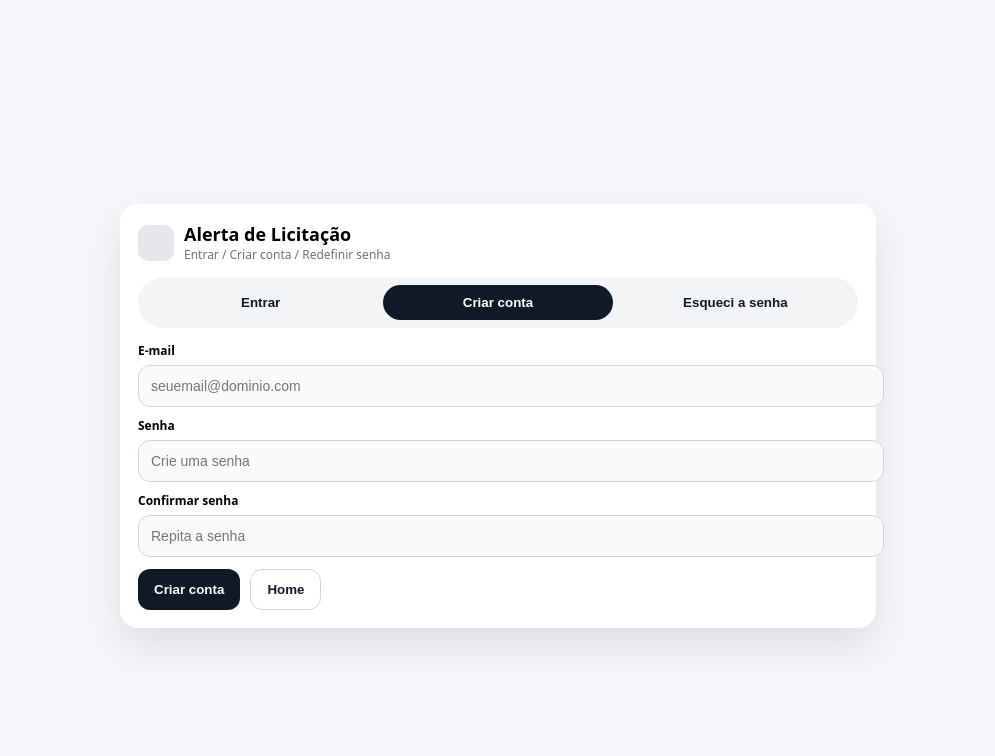
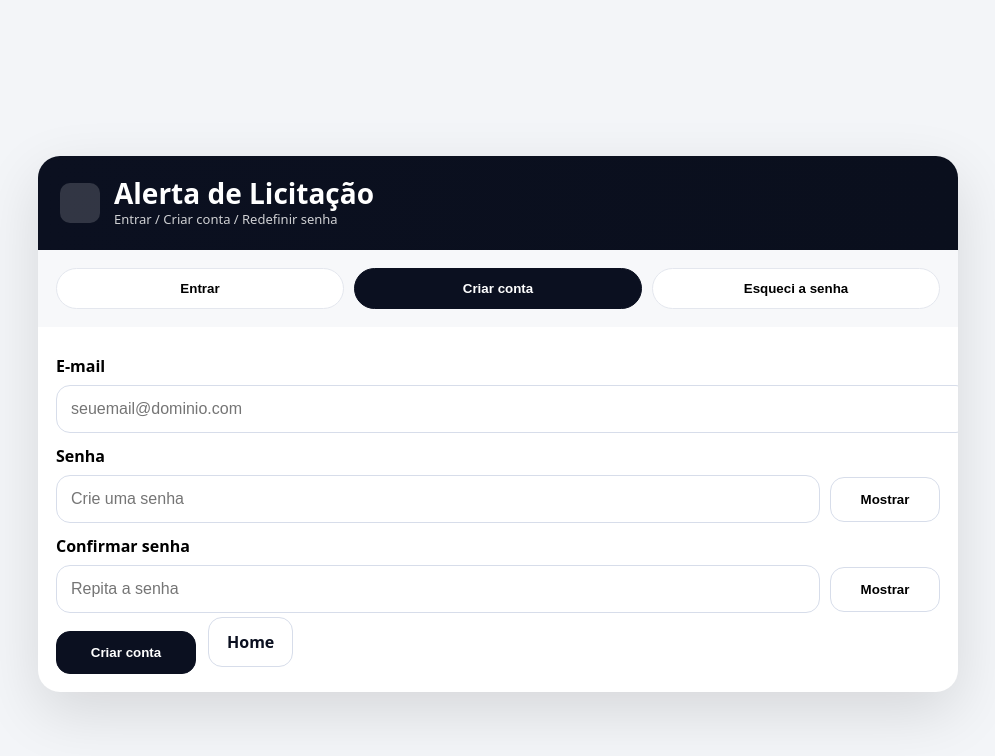
Before and after one commit to cleonenas123-dev/alerta-licitacao-v2, a Next.js app: page /login in a window 1280 px wide. Both pictures are taken after a click on the button "Criar conta". Shown: the top 756 px of the page, without its empty margins (142-1137 px from the left). Built offline with nearby package versions, Linux system fonts and the light colour scheme; no server answers.

Commit message:
Update page.js

```diff
--- a/app/login/page.js
+++ b/app/login/page.js
@@ -1,253 +1,398 @@
 "use client";
 
 import { useEffect, useMemo, useState } from "react";
-import { useRouter } from "next/navigation";
 import { supabase } from "../../lib/supabaseClient";
 
+function traduzErroAuth(msg) {
+  if (!msg) return "Ocorreu um erro. Tente novamente.";
+
+  const m = String(msg);
+
+  const mapa = new Map([
+    ["Invalid login credentials", "E-mail ou senha inválidos."],
+    ["Email not confirmed", "Seu e-mail ainda não foi confirmado. Verifique sua caixa de entrada."],
+    ["User already registered", "Este e-mail já está cadastrado. Faça login ou redefina a senha."],
+    ["Password should be at least 6 characters", "A senha deve ter pelo menos 6 caracteres."],
+    ["Signup requires a valid password", "Informe uma senha válida."],
+    ["Unable to validate email address: invalid format", "Formato de e-mail inválido."],
+    ["Email rate limit exceeded", "Muitas tentativas. Aguarde um pouco e tente novamente."],
+    ["For security purposes, you can only request this once every 60 seconds", "Aguarde 60 segundos para reenviar."],
+  ]);
+
+  // match exato
+  if (mapa.has(m)) return mapa.get(m);
+
+  // match por trecho
+  if (m.toLowerCase().includes("password")) return "Senha inválida. Verifique e tente novamente.";
+  if (m.toLowerCase().includes("email")) return "Verifique o e-mail informado e tente novamente.";
+
+  return "Ocorreu um erro. Tente novamente.";
+}
+
 export default function LoginPage() {
-  const router = useRouter();
+  const [tab, setTab] = useState("entrar"); // entrar | criar | esqueci
 
-  // tabs: entrar | criar | esqueci
-  const [tab, setTab] = useState("entrar");
-
+  // campos comuns
   const [email, setEmail] = useState("");
   const [senha, setSenha] = useState("");
-  const [senha2, setSenha2] = useState("");
+  const [mostrarSenha, setMostrarSenha] = useState(false);
 
+  // criar conta
+  const [confirmarSenha, setConfirmarSenha] = useState("");
+  const [mostrarSenha2, setMostrarSenha2] = useState(false);
+
+  // mensagens
+  const [loading, setLoading] = useState(false);
   const [msg, setMsg] = useState("");
   const [isErro, setIsErro] = useState(false);
-  const [loading, setLoading] = useState(false);
 
-  // Reenvio com contador (60s) no "Esqueci a senha"
+  // cooldown reenviar (serve para “esqueci” e pode servir para “criar” se quiser)
   const [cooldown, setCooldown] = useState(0);
+
   const podeReenviar = useMemo(() => cooldown <= 0, [cooldown]);
 
   useEffect(() => {
     if (cooldown <= 0) return;
-    const t = setInterval(() => setCooldown((c) => c - 1), 1000);
+    const t = setInterval(() => setCooldown((c) => (c > 0 ? c - 1 : 0)), 1000);
     return () => clearInterval(t);
   }, [cooldown]);
 
-  function limparMensagens() {
+  // limpa mensagens ao trocar aba
+  useEffect(() => {
     setMsg("");
     setIsErro(false);
-  }
+  }, [tab]);
 
-  async function handleEntrar(e) {
+  async function entrar(e) {
     e.preventDefault();
-    limparMensagens();
     setLoading(true);
+    setMsg("");
+    setIsErro(false);
+
     try {
       const { error } = await supabase.auth.signInWithPassword({
-        email,
+        email: email.trim(),
         password: senha,
       });
-      if (error) throw error;
 
-      router.push("/alertas");
+      if (error) {
+        setIsErro(true);
+        setMsg(traduzErroAuth(error.message));
+        return;
+      }
+
+      // sucesso
+      window.location.href = "/alertas";
     } catch (err) {
       setIsErro(true);
-      setMsg(err?.message || "Não foi possível entrar.");
+      setMsg("Falha ao entrar. Tente novamente.");
     } finally {
       setLoading(false);
     }
   }
 
-  async function handleCriarConta(e) {
+  async function criarConta(e) {
     e.preventDefault();
-    limparMensagens();
+    setLoading(true);
+    setMsg("");
+    setIsErro(false);
 
+    if (!email.trim()) {
+      setIsErro(true);
+      setMsg("Informe seu e-mail.");
+      setLoading(false);
+      return;
+    }
     if (senha.length < 6) {
       setIsErro(true);
-      setMsg("A senha precisa ter pelo menos 6 caracteres.");
+      setMsg("A senha deve ter pelo menos 6 caracteres.");
+      setLoading(false);
       return;
     }
-    if (senha !== senha2) {
+    if (senha !== confirmarSenha) {
       setIsErro(true);
       setMsg("As senhas não conferem.");
+      setLoading(false);
       return;
     }
 
-    setLoading(true);
     try {
-      const origin = window.location.origin;
-
       const { error } = await supabase.auth.signUp({
-        email,
+        email: email.trim(),
         password: senha,
         options: {
-          // se você usa confirmação de e-mail, ajuste pra sua rota
-          emailRedirectTo: `${origin}/confirm`,
+          // após confirmar e-mail (se você usar), direciona pro login
+          emailRedirectTo: `${window.location.origin}/login`,
         },
       });
 
-      if (error) throw error;
+      if (error) {
+        setIsErro(true);
+        setMsg(traduzErroAuth(error.message));
+        return;
+      }
 
       setIsErro(false);
-      setMsg("Conta criada! Se a confirmação por e-mail estiver ativada, verifique sua caixa de entrada.");
-      setTab("entrar");
+      setMsg("Conta criada! Se necessário, verifique seu e-mail para confirmar o cadastro.");
       setSenha("");
-      setSenha2("");
+      setConfirmarSenha("");
+      setMostrarSenha(false);
+      setMostrarSenha2(false);
     } catch (err) {
       setIsErro(true);
-      setMsg(err?.message || "Não foi possível criar a conta.");
+      setMsg("Não foi possível criar a conta. Tente novamente.");
     } finally {
       setLoading(false);
     }
   }
 
-  async function enviarLinkReset(e) {
+  async function enviarReset(e) {
     e.preventDefault();
-    limparMensagens();
+    setLoading(true);
+    setMsg("");
+    setIsErro(false);
 
-    if (!email) {
-      setIsErro(true);
-      setMsg("Digite seu e-mail.");
-      return;
-    }
+    try {
+      const emailLimpo = email.trim();
+      if (!emailLimpo) {
+        setIsErro(true);
+        setMsg("Informe seu e-mail para receber o link.");
+        return;
+      }
 
-    setLoading(true);
-    try {
-      const origin = window.location.origin;
-
-      const { error } = await supabase.auth.resetPasswordForEmail(email, {
-        redirectTo: `${origin}/reset-senha`,
+      const { error } = await supabase.auth.resetPasswordForEmail(emailLimpo, {
+        redirectTo: `${window.location.origin}/reset-senha`,
       });
 
-      if (error) throw error;
+      if (error) {
+        setIsErro(true);
+        setMsg(traduzErroAuth(error.message));
+        return;
+      }
 
+      // Mensagem “confiante”, sem “se existir”
       setIsErro(false);
-      // Texto mais “confiável” sem parecer estranho:
-      setMsg("Se este e-mail estiver correto, você receberá o link em instantes. Verifique o SPAM.");
-
-      // inicia contador 60s para reenvio
+      setMsg("Pronto! Enviamos um link para redefinir sua senha. Verifique sua caixa de entrada e o SPAM.");
       setCooldown(60);
     } catch (err) {
       setIsErro(true);
-      setMsg(err?.message || "Não foi possível enviar o link.");
+      setMsg("Não foi possível enviar o e-mail agora. Tente novamente.");
     } finally {
       setLoading(false);
     }
   }
 
-  async function reenviarEmail() {
-    limparMensagens();
+  async function reenviarReset() {
+    if (!podeReenviar) return;
+    setLoading(true);
+    setMsg("");
+    setIsErro(false);
 
-    if (!podeReenviar) return;
+    try {
+      const emailLimpo = email.trim();
+      if (!emailLimpo) {
+        setIsErro(true);
+        setMsg("Informe seu e-mail para reenviar o link.");
+        return;
+      }
 
-    setLoading(true);
-    try {
-      const origin = window.location.origin;
-
-      const { error } = await supabase.auth.resetPasswordForEmail(email, {
-        redirectTo: `${origin}/reset-senha`,
+      const { error } = await supabase.auth.resetPasswordForEmail(emailLimpo, {
+        redirectTo: `${window.location.origin}/reset-senha`,
       });
 
-      if (error) throw error;
+      if (error) {
+        setIsErro(true);
+        setMsg(traduzErroAuth(error.message));
+        return;
+      }
 
       setIsErro(false);
-      setMsg("Link reenviado. Verifique sua caixa de entrada (e SPAM).");
+      setMsg("Link reenviado! Verifique seu e-mail.");
       setCooldown(60);
     } catch (err) {
       setIsErro(true);
-      setMsg(err?.message || "Não foi possível reenviar o link.");
+      setMsg("Não foi possível reenviar agora. Tente novamente.");
     } finally {
       setLoading(false);
     }
   }
 
   return (
-    <div style={{ minHeight: "100vh", display: "grid", placeItems: "center", background: "#f6f7fb", padding: 16 }}>
-      <div style={{ width: "min(720px, 100%)", background: "#fff", borderRadius: 18, padding: 18, boxShadow: "0 18px 40px rgba(0,0,0,.10)" }}>
-        <div style={{ display: "flex", alignItems: "center", gap: 10, marginBottom: 14 }}>
-          <div style={{ width: 36, height: 36, borderRadius: 10, background: "#e5e7eb" }} />
-          <div>
-            <div style={{ fontWeight: 900, fontSize: 18 }}>Alerta de Licitação</div>
-            <div style={{ fontSize: 12, color: "#6b7280" }}>Entrar / Criar conta / Redefinir senha</div>
+    <div style={styles.page}>
+      <div style={styles.card}>
+        <div style={styles.header}>
+          <div style={styles.brandRow}>
+            <div style={styles.logo} />
+            <div>
+              <div style={styles.title}>Alerta de Licitação</div>
+              <div style={styles.subtitle}>Entrar / Criar conta / Redefinir senha</div>
+            </div>
           </div>
         </div>
 
-        <div style={{ background: "#f3f4f6", padding: 8, borderRadius: 999, display: "flex", gap: 8, marginBottom: 14 }}>
-          <button onClick={() => (setTab("entrar"), limparMensagens())}
-            style={pillStyle(tab === "entrar")}>Entrar</button>
-          <button onClick={() => (setTab("criar"), limparMensagens())}
-            style={pillStyle(tab === "criar")}>Criar conta</button>
-          <button onClick={() => (setTab("esqueci"), limparMensagens())}
-            style={pillStyle(tab === "esqueci")}>Esqueci a senha</button>
+        <div style={styles.tabs}>
+          <button
+            type="button"
+            onClick={() => setTab("entrar")}
+            style={{ ...styles.tabBtn, ...(tab === "entrar" ? styles.tabActive : {}) }}
+          >
+            Entrar
+          </button>
+          <button
+            type="button"
+            onClick={() => setTab("criar")}
+            style={{ ...styles.tabBtn, ...(tab === "criar" ? styles.tabActive : {}) }}
+          >
+            Criar conta
+          </button>
+          <button
+            type="button"
+            onClick={() => setTab("esqueci")}
+            style={{ ...styles.tabBtn, ...(tab === "esqueci" ? styles.tabActive : {}) }}
+          >
+            Esqueci a senha
+          </button>
         </div>
 
         {msg ? (
-          <div style={{
-            borderRadius: 12,
-            padding: "12px 12px",
-            border: `1px solid ${isErro ? "#fecaca" : "#bbf7d0"}`,
-            background: isErro ? "#fef2f2" : "#ecfdf5",
-            color: isErro ? "#991b1b" : "#065f46",
-            marginBottom: 12
-          }}>
+          <div style={{ ...styles.alert, ...(isErro ? styles.alertErro : styles.alertOk) }}>
             {msg}
           </div>
         ) : null}
 
         {tab === "entrar" && (
-          <form onSubmit={handleEntrar}>
-            <label style={labelStyle}>E-mail</label>
-            <input value={email} onChange={(e) => setEmail(e.target.value)} type="email" style={inputStyle} placeholder="seuemail@dominio.com" />
+          <form onSubmit={entrar} style={styles.form}>
+            <label style={styles.label}>E-mail</label>
+            <input
+              style={styles.input}
+              value={email}
+              onChange={(e) => setEmail(e.target.value)}
+              placeholder="seuemail@dominio.com"
+              autoComplete="email"
+            />
 
-            <label style={labelStyle}>Senha</label>
-            <input value={senha} onChange={(e) => setSenha(e.target.value)} type="password" style={inputStyle} placeholder="Sua senha" />
+            <label style={styles.label}>Senha</label>
+            <div style={styles.row}>
+              <input
+                style={{ ...styles.input, ...styles.inputFlex }}
+                value={senha}
+                onChange={(e) => setSenha(e.target.value)}
+                placeholder="Sua senha"
+                type={mostrarSenha ? "text" : "password"}
+                autoComplete="current-password"
+              />
+              <button
+                type="button"
+                style={styles.smallBtn}
+                onClick={() => setMostrarSenha((v) => !v)}
+              >
+                {mostrarSenha ? "Ocultar" : "Mostrar"}
+              </button>
+            </div>
 
-            <div style={{ display: "flex", gap: 10, marginTop: 12 }}>
-              <button disabled={loading} style={primaryBtn}>{loading ? "Entrando..." : "Entrar"}</button>
-              <button type="button" onClick={() => router.push("/")} style={secondaryBtn}>Home</button>
+            <div style={styles.actions}>
+              <button type="submit" style={styles.primaryBtn} disabled={loading}>
+                {loading ? "Entrando..." : "Entrar"}
+              </button>
+              <a href="/" style={styles.secondaryBtnLink}>
+                <span style={styles.secondaryBtn}>Home</span>
+              </a>
             </div>
           </form>
         )}
 
         {tab === "criar" && (
-          <form onSubmit={handleCriarConta}>
-            <label style={labelStyle}>E-mail</label>
-            <input value={email} onChange={(e) => setEmail(e.target.value)} type="email" style={inputStyle} placeholder="seuemail@dominio.com" />
+          <form onSubmit={criarConta} style={styles.form}>
+            <label style={styles.label}>E-mail</label>
+            <input
+              style={styles.input}
+              value={email}
+              onChange={(e) => setEmail(e.target.value)}
+              placeholder="seuemail@dominio.com"
+              autoComplete="email"
+            />
 
-            <label style={labelStyle}>Senha</label>
-            <input value={senha} onChange={(e) => setSenha(e.target.value)} type="password" style={inputStyle} placeholder="Crie uma senha" />
+            <label style={styles.label}>Senha</label>
+            <div style={styles.row}>
+              <input
+                style={{ ...styles.input, ...styles.inputFlex }}
+                value={senha}
+                onChange={(e) => setSenha(e.target.value)}
+                placeholder="Crie uma senha"
+                type={mostrarSenha ? "text" : "password"}
+                autoComplete="new-password"
+              />
+              <button
+                type="button"
+                style={styles.smallBtn}
+                onClick={() => setMostrarSenha((v) => !v)}
+              >
+                {mostrarSenha ? "Ocultar" : "Mostrar"}
+              </button>
+            </div>
 
-            <label style={labelStyle}>Confirmar senha</label>
-            <input value={senha2} onChange={(e) => setSenha2(e.target.value)} type="password" style={inputStyle} placeholder="Repita a senha" />
+            <label style={styles.label}>Confirmar senha</label>
+            <div style={styles.row}>
+              <input
+                style={{ ...styles.input, ...styles.inputFlex }}
+                value={confirmarSenha}
+                onChange={(e) => setConfirmarSenha(e.target.value)}
+                placeholder="Repita a senha"
+                type={mostrarSenha2 ? "text" : "password"}
+                autoComplete="new-password"
+              />
+              <button
+                type="button"
+                style={styles.smallBtn}
+                onClick={() => setMostrarSenha2((v) => !v)}
+              >
+                {mostrarSenha2 ? "Ocultar" : "Mostrar"}
+              </button>
+            </div>
 
-            <div style={{ display: "flex", gap: 10, marginTop: 12 }}>
-              <button disabled={loading} style={primaryBtn}>{loading ? "Criando..." : "Criar conta"}</button>
-              <button type="button" onClick={() => router.push("/")} style={secondaryBtn}>Home</button>
+            <div style={styles.actions}>
+              <button type="submit" style={styles.primaryBtn} disabled={loading}>
+                {loading ? "Criando..." : "Criar conta"}
+              </button>
+              <a href="/" style={styles.secondaryBtnLink}>
+                <span style={styles.secondaryBtn}>Home</span>
+              </a>
             </div>
           </form>
         )}
 
         {tab === "esqueci" && (
-          <form onSubmit={enviarLinkReset}>
-            <label style={labelStyle}>E-mail</label>
-            <input value={email} onChange={(e) => setEmail(e.target.value)} type="email" style={inputStyle} placeholder="seuemail@dominio.com" />
-
-            <div style={{ fontSize: 12, color: "#6b7280", marginTop: 6 }}>
-              Digite seu e-mail e enviaremos um link para redefinir sua senha.
+          <form onSubmit={enviarReset} style={styles.form}>
+            <label style={styles.label}>E-mail</label>
+            <input
+              style={styles.input}
+              value={email}
+              onChange={(e) => setEmail(e.target.value)}
+              placeholder="Digite seu e-mail"
+              autoComplete="email"
+            />
+            <div style={styles.hint}>
+              Enviaremos um link para você criar uma nova senha.
             </div>
 
-            <div style={{ display: "flex", gap: 10, marginTop: 12, flexWrap: "wrap" }}>
-              <button disabled={loading} style={primaryBtn}>{loading ? "Enviando..." : "Enviar link"}</button>
+            <div style={styles.actions}>
+              <button type="submit" style={styles.primaryBtn} disabled={loading}>
+                {loading ? "Enviando..." : "Enviar link"}
+              </button>
 
               <button
                 type="button"
-                disabled={loading || !email || !podeReenviar}
-                onClick={reenviarEmail}
-                style={{
-                  ...secondaryBtn,
-                  opacity: (!email || !podeReenviar) ? 0.6 : 1,
-                  cursor: (!email || !podeReenviar) ? "not-allowed" : "pointer",
-                }}
+                style={{ ...styles.secondaryBtn, ...(podeReenviar ? {} : styles.disabledBtn) }}
+                onClick={reenviarReset}
+                disabled={!podeReenviar || loading}
+                title={!podeReenviar ? `Aguarde ${cooldown}s` : "Reenviar e-mail"}
               >
                 {podeReenviar ? "Reenviar e-mail" : `Reenviar em ${cooldown}s`}
               </button>
 
-              <button type="button" onClick={() => router.push("/")} style={secondaryBtn}>Home</button>
+              <a href="/" style={styles.secondaryBtnLink}>
+                <span style={styles.secondaryBtn}>Home</span>
+              </a>
             </div>
           </form>
         )}
@@ -256,44 +401,109 @@ export default function LoginPage() {
   );
 }
 
-function pillStyle(active) {
-  return {
+const styles = {
+  page: {
+    minHeight: "100vh",
+    display: "flex",
+    alignItems: "center",
+    justifyContent: "center",
+    padding: 24,
+    background: "#f3f5f8",
+  },
+  card: {
+    width: "min(920px, 100%)",
+    borderRadius: 22,
+    background: "#fff",
+    boxShadow: "0 20px 60px rgba(0,0,0,0.12)",
+    overflow: "hidden",
+  },
+  header: {
+    background: "linear-gradient(90deg, #0b1020, #0a0f1d)",
+    padding: "22px 22px",
+    color: "#fff",
+  },
+  brandRow: { display: "flex", gap: 14, alignItems: "center" },
+  logo: { width: 40, height: 40, borderRadius: 10, background: "rgba(255,255,255,0.16)" },
+  title: { fontSize: 28, fontWeight: 800, lineHeight: 1.1 },
+  subtitle: { fontSize: 13, opacity: 0.8, marginTop: 2 },
+
+  tabs: {
+    display: "flex",
+    gap: 10,
+    padding: 18,
+    background: "#f7f8fa",
+  },
+  tabBtn: {
     flex: 1,
-    border: "none",
+    border: "1px solid #e4e7ee",
+    background: "#fff",
+    padding: "12px 14px",
     borderRadius: 999,
-    padding: "10px 12px",
+    fontWeight: 700,
+    cursor: "pointer",
+  },
+  tabActive: {
+    background: "#0b1020",
+    color: "#fff",
+    border: "1px solid #0b1020",
+  },
+
+  alert: {
+    margin: "14px 18px 0 18px",
+    padding: "12px 14px",
+    borderRadius: 12,
+    border: "1px solid transparent",
+    fontWeight: 600,
+  },
+  alertOk: { background: "#e9fbf0", borderColor: "#bfead0", color: "#155d33" },
+  alertErro: { background: "#fdecec", borderColor: "#f5c2c7", color: "#8a1c24" },
+
+  form: { padding: 18, paddingTop: 16 },
+  label: { display: "block", fontWeight: 800, margin: "12px 0 8px 0" },
+  input: {
+    width: "100%",
+    padding: "14px 14px",
+    borderRadius: 14,
+    border: "1px solid #d7ddea",
+    outline: "none",
+    fontSize: 16,
+  },
+  row: { display: "flex", gap: 10, alignItems: "center" },
+  inputFlex: { flex: 1 },
+
+  smallBtn: {
+    padding: "14px 16px",
+    borderRadius: 14,
+    border: "1px solid #d7ddea",
+    background: "#fff",
     fontWeight: 800,
     cursor: "pointer",
-    background: active ? "#111827" : "transparent",
-    color: active ? "#fff" : "#111827",
-  };
-}
+    minWidth: 110,
+  },
+  hint: { marginTop: 8, fontSize: 13, opacity: 0.75 },
 
-const labelStyle = { display: "block", fontSize: 12, fontWeight: 800, marginTop: 10, marginBottom: 6 };
-const inputStyle = {
-  width: "100%",
-  padding: "12px 12px",
-  borderRadius: 12,
-  border: "1px solid #d1d5db",
-  outline: "none",
-  fontSize: 14,
-  background: "#f9fafb",
+  actions: { display: "flex", gap: 12, marginTop: 18, flexWrap: "wrap" },
+  primaryBtn: {
+    background: "#0b1020",
+    color: "#fff",
+    border: "1px solid #0b1020",
+    padding: "13px 18px",
+    borderRadius: 14,
+    fontWeight: 900,
+    cursor: "pointer",
+    minWidth: 140,
+  },
+  secondaryBtn: {
+    background: "#fff",
+    color: "#0b1020",
+    border: "1px solid #d7ddea",
+    padding: "13px 18px",
+    borderRadius: 14,
+    fontWeight: 900,
+    cursor: "pointer",
+    minWidth: 160,
+    textAlign: "center",
+  },
+  secondaryBtnLink: { textDecoration: "none" },
+  disabledBtn: { opacity: 0.55, cursor: "not-allowed" },
 };
-const primaryBtn = {
-  border: "none",
-  borderRadius: 12,
-  padding: "12px 16px",
-  fontWeight: 900,
-  cursor: "pointer",
-  background: "#111827",
-  color: "#fff",
-};
-const secondaryBtn = {
-  border: "1px solid #d1d5db",
-  borderRadius: 12,
-  padding: "12px 16px",
-  fontWeight: 900,
-  cursor: "pointer",
-  background: "#fff",
-  color: "#111827",
-};
```
